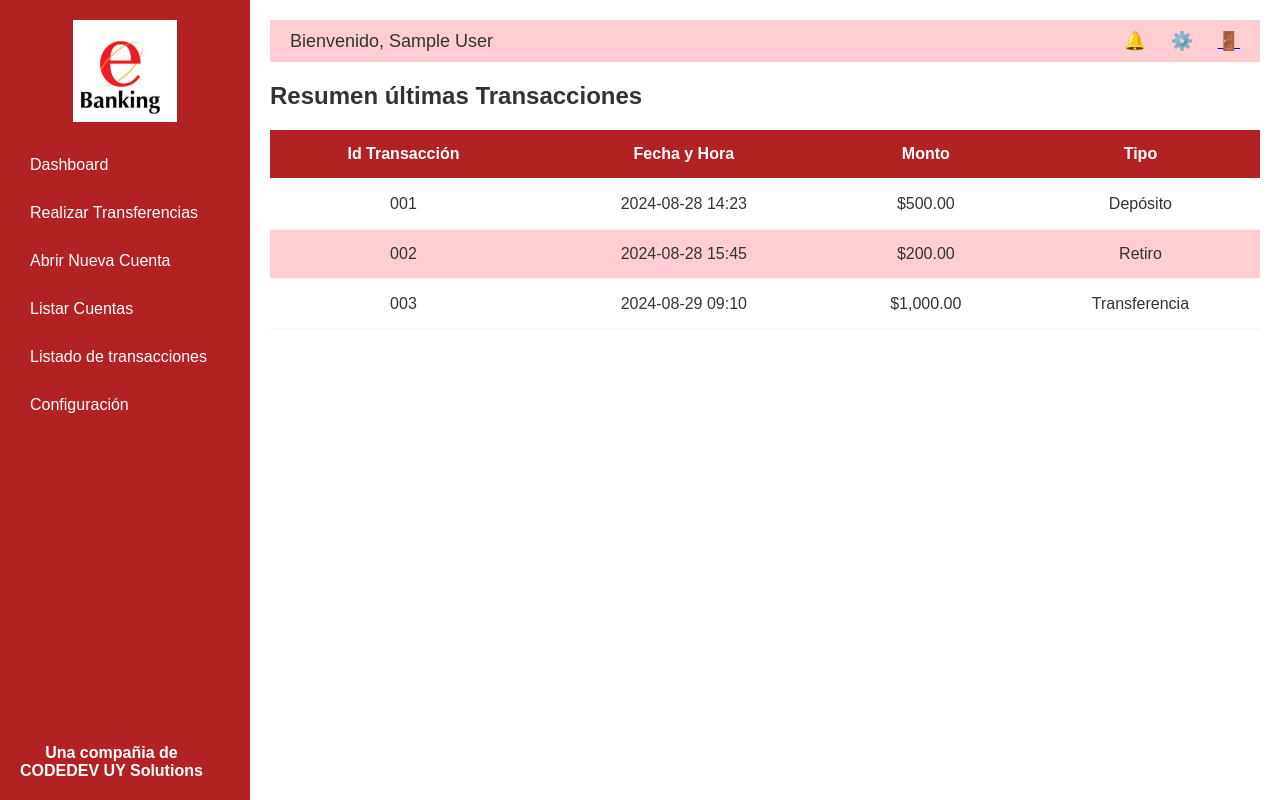
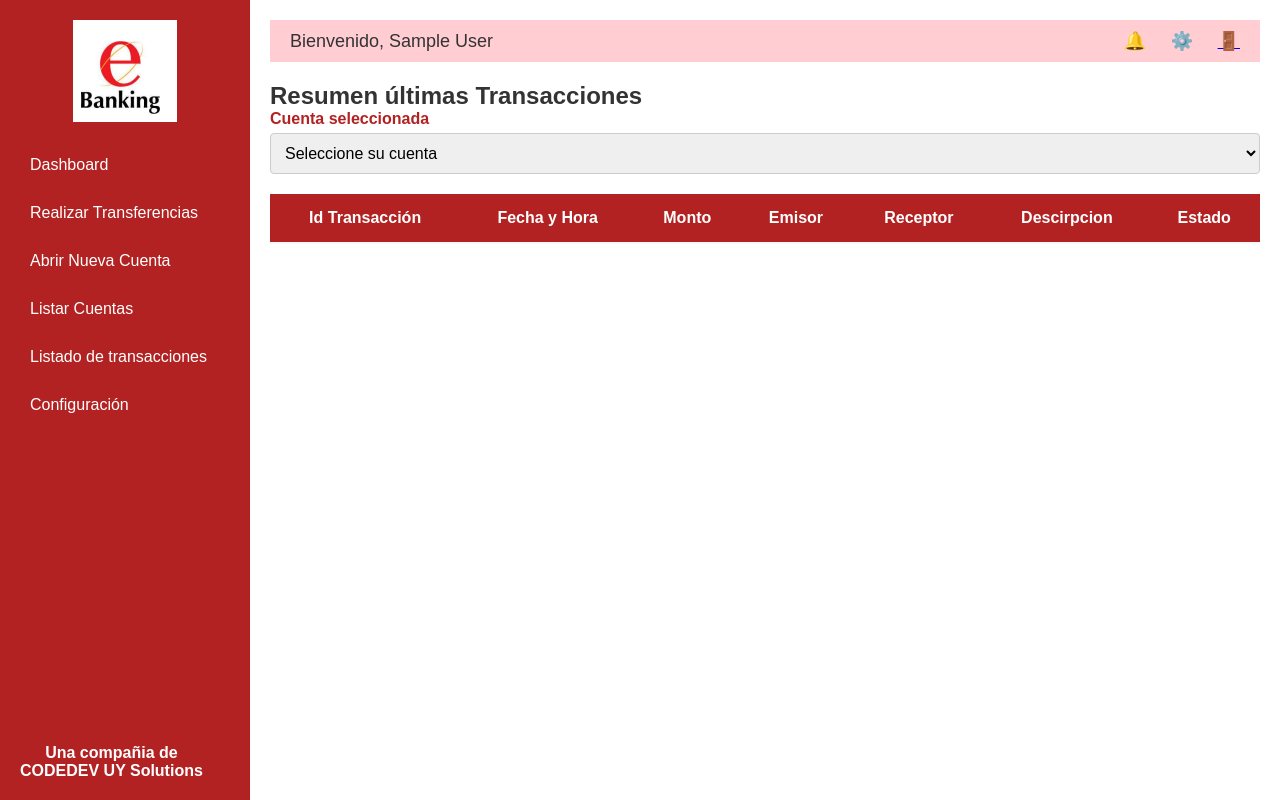
Before and after one commit to octavioSosaIae/eBanking, a PHP site: page /eBanking/listado_transacciones.php in a window 1280 px wide. Run offline with PHP 8.4, Linux system fonts and the light colour scheme; the visitor is signed in with stand-in values (Sample User, id 1); lists and menus that the app fills with data are empty.

Commit message:
listado de cuentas y de transacciones

```diff
--- a/public/listado_transacciones.php
+++ b/public/listado_transacciones.php
@@ -6,40 +6,33 @@ require_once __DIR__ . "/assets/template/header.php";
 <section id="listadoTransacciones" class="listadoTransacciones">
 
             <h1>Resumen últimas Transacciones</h1>
-            <div>
+
+            <div class="form-group">
+            <label for="cuenta-seleccionada">Cuenta seleccionada</label>
+            <select id="cuenta-seleccionada" name="cuenta-seleccionada" required>
+                <option value="">Seleccione su cuenta</option>
+            </select>
+        </div>            <div>
                 <table class="table">
                     <thead>
                         <tr>
                             <th>Id Transacción</th>
                             <th>Fecha y Hora</th>
                             <th>Monto</th>
-                            <th>Tipo</th>
+                            <th>Emisor</th>
+                            <th>Receptor</th>
+                            <th>Descirpcion</th>
+                            <th>Estado</th>
+
                         </tr>
                     </thead>
-                    <tbody>
-                        <tr>
-                            <td>001</td>
-                            <td>2024-08-28 14:23</td>
-                            <td>$500.00</td>
-                            <td>Depósito</td>
-                        </tr>
-                        <tr>
-                            <td>002</td>
-                            <td>2024-08-28 15:45</td>
-                            <td>$200.00</td>
-                            <td>Retiro</td>
-                        </tr>
-                        <tr>
-                            <td>003</td>
-                            <td>2024-08-29 09:10</td>
-                            <td>$1,000.00</td>
-                            <td>Transferencia</td>
-                        </tr>
+                    <tbody id="listado-transacciones-table">
                     </tbody>
                 </table>
             </div>
         </section>
 
+        <script src="assets/js/transactionAccount.js"></script>
 <?php
     require_once __DIR__ . "/assets/template/footer.php";
 ?>
```
Also changed, not shown: public/listado_cuentas.php (+2 -13 lines), public/assets/js/accountList.js (added), public/assets/js/transactionAccount.js (added).
